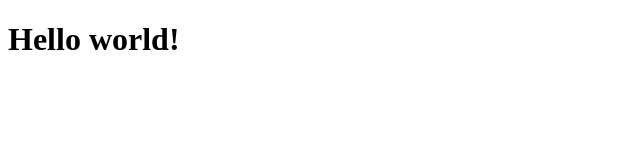
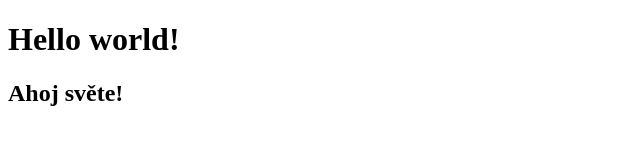
Before and after one commit to DominikMojzis/Test, a plain HTML site: page index.html in a window 1280 px wide. Shown: the whole page, without its empty margins (0-640 px from the left). Drawn offline with Linux system fonts and the light colour scheme.

Commit message:
Update index.html

```diff
--- a/index.html
+++ b/index.html
@@ -7,5 +7,6 @@
 </head>
 <body>
     <h1>Hello world!</h1>
+    <h2>Ahoj světe!</h2>
 </body>
 </html>
```
